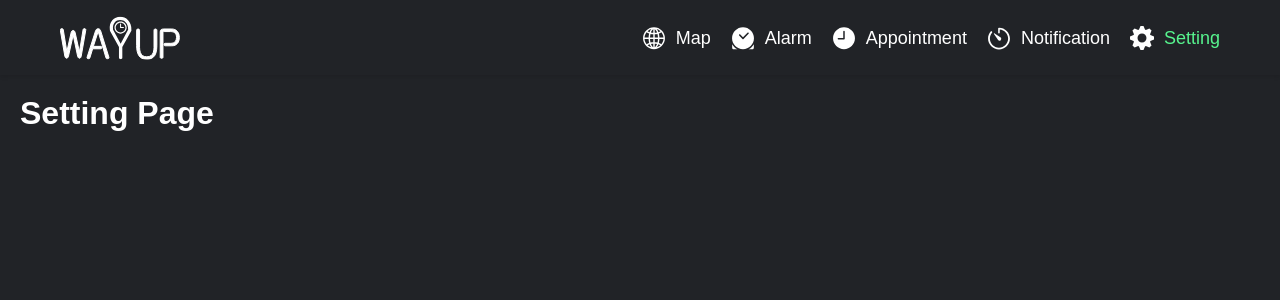
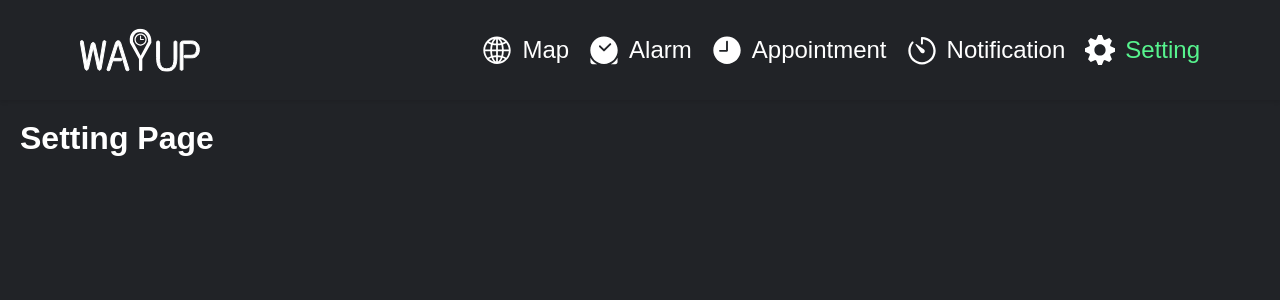
Before and after one commit to SJSU-MAVERLCK/sjsu-front, a React (Vite) app: page /setting in a window 1280 px wide. Shown: the top 300 px of the page. Built offline with nearby package versions, Linux system fonts and the light colour scheme; a web font is replaced by a local one.

Commit message:
feat :: nav 완성

```diff
--- a/src/components/common/Nav.tsx
+++ b/src/components/common/Nav.tsx
@@ -1,3 +1,6 @@
+// FIXME: 네비게이션 바가 75%가 돼야 함. 반응형이 안 돼잇어서 일단 임시로 크롬 75%를 기준으로 개발
+// ㅈㅅ
+
 import styled from 'styled-components';
 import { Link, useLocation } from 'react-router-dom';
 
@@ -7,11 +10,16 @@ import { Alarm } from '../../icons/Alarm';
 import { Appointment } from '../../icons/Appointment';
 import { Notification } from '../../icons/Notification';
 import { Setting } from '../../icons/Setting';
+import { LeftArrow } from '../../icons/LeftArrow';
 
 interface NavItem {
   icon: React.ReactNode;
   label: string;
   path: string;
+}
+
+interface NavProps {
+  Left?: 'logo' | 'arrow';
 }
 
 const navItems: NavItem[] = [
@@ -22,13 +30,16 @@ const navItems: NavItem[] = [
   { icon: <Setting />, label: 'Setting', path: '/setting' },
 ];
 
-export default function Nav() {
+export default function Nav({ Left = 'logo' }: NavProps) {
   const location = useLocation();
 
   return (
     <NavContainer>
       <NavContent>
-        <Logo />
+        <LeftBox>
+          {Left === 'logo' && <Logo />}
+          {Left === 'arrow' && <LeftArrow />}
+        </LeftBox>
         <NavList>
           {navItems.map(({ icon, label, path }) => (
             <NavItem key={path} $isActive={location.pathname === path}>
@@ -46,21 +57,12 @@ export default function Nav() {
 
 const NavContainer = styled.nav`
   width: 100%;
-  height: 75px;
+  height: 100px;
   background-color: var(--color-background);
   box-shadow: 0 2px 4px rgba(0, 0, 0, 0.1);
   display: flex;
   align-items: center;
-  padding: 0 60px;
-
-  @media (max-width: 1200px) {
-    height: 60px;
-    padding: 0 32px;
-  }
-  @media (max-width: 768px) {
-    height: 48px;
-    padding: 0 8px;
-  }
+  padding: 0 80px;
 `;
 
 const NavContent = styled.div`
@@ -68,14 +70,13 @@ const NavContent = styled.div`
   align-items: center;
   justify-content: space-between;
   width: 100%;
-  height: 75px;
+  height: 100px;
+`;
 
-  @media (max-width: 1200px) {
-    height: 60px;
-  }
-  @media (max-width: 768px) {
-    height: 48px;
-  }
+const LeftBox = styled.div`
+  display: flex;
+  align-items: center;
+  height: 100%;
 `;
 
 const NavList = styled.ul`
@@ -84,36 +85,18 @@ const NavList = styled.ul`
   gap: 20px;
   margin: 0;
   padding: 0;
-  height: 75px;
-
-  @media (max-width: 1200px) {
-    gap: 12px;
-    height: 60px;
-  }
-  @media (max-width: 768px) {
-    gap: 8px;
-    height: 48px;
-  }
+  height: 100px;
 `;
 
 const NavItem = styled.li<{ $isActive: boolean }>`
   display: flex;
   align-items: center;
   color: ${({ $isActive }) => ($isActive ? 'var(--color-primary)' : 'var(--color-text)')};
-  font-size: 1.125rem;
+  font-size: 1.5rem;
   font-family: 'HakgyoansimWoojuR', 'Pretendard', sans-serif;
   font-weight: 400;
-  height: 75px;
+  height: 100px;
   line-height: 1;
-
-  @media (max-width: 1200px) {
-    font-size: 1rem;
-    height: 60px;
-  }
-  @media (max-width: 768px) {
-    font-size: 0.875rem;
-    height: 48px;
-  }
 `;
 
 const NavLink = styled(Link)`
@@ -122,16 +105,7 @@ const NavLink = styled(Link)`
   gap: 10px;
   text-decoration: none;
   color: inherit;
-  height: 75px;
-
-  @media (max-width: 1200px) {
-    gap: 8px;
-    height: 60px;
-  }
-  @media (max-width: 768px) {
-    gap: 6px;
-    height: 48px;
-  }
+  height: 100px;
 
   span {
     display: flex;
@@ -144,15 +118,7 @@ const NavLink = styled(Link)`
   }
 
   svg {
-    width: 24px;
-    height: 24px;
-    @media (max-width: 1200px) {
-      width: 20px;
-      height: 20px;
-    }
-    @media (max-width: 768px) {
-      width: 16px;
-      height: 16px;
-    }
+    width: 30px;
+    height: 30px;
   }
 `;
--- a/src/icons/Notification.tsx
+++ b/src/icons/Notification.tsx
@@ -1,19 +1,7 @@
 import type { IconProps } from './types';
 
-export const Notification = ({
-  width = 30,
-  height = 30,
-  color = 'white',
-  className,
-}: IconProps) => (
-  <svg
-    width={width}
-    height={height}
-    viewBox="0 0 30 30"
-    fill="none"
-    xmlns="http://www.w3.org/2000/svg"
-    className={className}
-  >
+export const Notification = ({ width = 30, height = 30, color = 'white', className }: IconProps) => (
+  <svg width={width} height={height} viewBox="0 0 30 30" fill="none" xmlns="http://www.w3.org/2000/svg" className={className}>
     <path
       d="M15 29.4312C7.52075 29.4312 1.30371 23.2275 1.30371 15.7349C1.30371 12.3914 2.56592 9.30298 4.60693 6.91284C5.10376 6.30859 5.84229 6.26831 6.2854 6.73828C6.72852 7.22168 6.70166 7.85278 6.29883 8.36304C4.60693 10.3503 3.59985 12.915 3.58643 15.7349C3.573 22.0728 8.66211 27.1484 15 27.1484C21.3379 27.1484 26.4001 22.0728 26.4001 15.7349C26.4001 9.71924 21.8347 4.83154 15.9265 4.36157V8.37646C15.9265 8.95386 15.5237 9.42383 14.9329 9.42383C14.3555 9.42383 13.9526 8.95386 13.9526 8.37646V3.1665C13.9526 2.46826 14.3018 2.03857 15.0134 2.03857C22.5061 2.03857 28.6963 8.25562 28.6963 15.7349C28.6963 23.2275 22.4927 29.4312 15 29.4312ZM17.1484 17.6685C16.0474 18.7292 14.5569 18.501 13.6707 17.2253L8.71582 10.1221C8.24585 9.45068 8.94409 8.75244 9.60205 9.22241L16.7053 14.1772C17.981 15.0635 18.1958 16.5674 17.1484 17.6685Z"
       fill={color}
```
Also changed, not shown: src/icons/Alarm.tsx (+1 -8 lines), src/icons/Appointment.tsx (+1 -8 lines), src/icons/LeftArrow.tsx (+1 -8 lines), src/icons/Logo.tsx (+1 -8 lines), src/icons/Map.tsx (+1 -8 lines), src/icons/Setting.tsx (+1 -8 lines).
